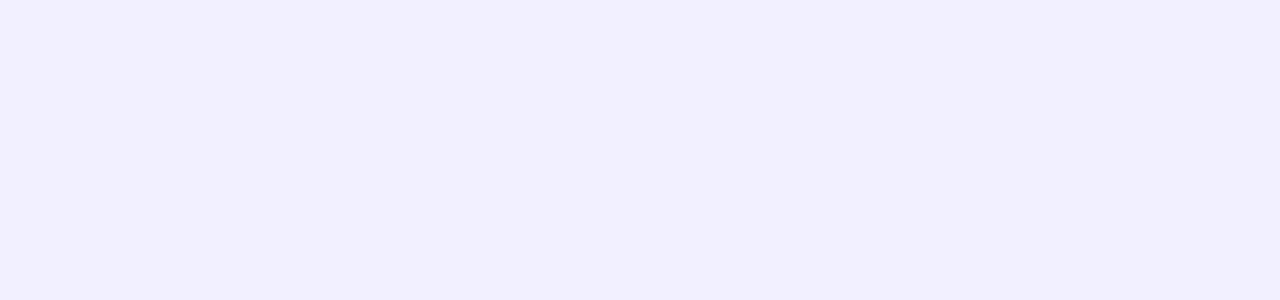
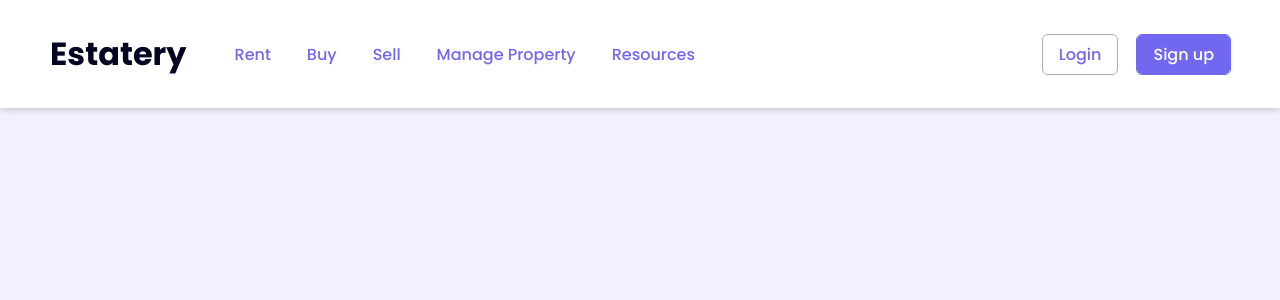
Before and after one commit to ShivangamSoni/react-real-estate-filter-app, a React (Create React App) app: page /rent in a window 1280 px wide. Shown: the top 300 px of the page. Built offline with nearby package versions, Linux system fonts and the light colour scheme.

Commit message:
Add: Header

```diff
--- a/src/App.js
+++ b/src/App.js
@@ -1,5 +1,11 @@
+import Header from "./components/Header/Header";
+
 const App = () => {
-  return null;
+  return (
+    <>
+      <Header />
+    </>
+  );
 };
 
 export default App;
--- /dev/null
+++ b/src/components/Header/Header.js
@@ -0,0 +1,79 @@
+import {
+  Container,
+  Logo,
+  NavBar,
+  NavLink,
+  ButtonLink,
+} from "./styled.component";
+
+const SITE_LINKS = [
+  {
+    id: 1,
+    label: "Rent",
+    to: "/rent",
+  },
+  {
+    id: 2,
+    label: "Buy",
+    to: "/buy",
+  },
+  {
+    id: 3,
+    label: "Sell",
+    to: "/sell",
+  },
+  {
+    id: 4,
+    label: "Manage Property",
+    to: "/manage-property",
+  },
+  {
+    id: 5,
+    label: "Resources",
+    to: "/resources",
+  },
+];
+
+const USER_ACTIONS = [
+  {
+    id: 1,
+    label: "Login",
+    to: "login",
+    variant: "outlined",
+  },
+  {
+    id: 2,
+    label: "Sign up",
+    to: "signup",
+  },
+];
+
+const Header = () => {
+  return (
+    <Container>
+      <Logo>Estatery</Logo>
+
+      <NavBar>
+        <ul>
+          {SITE_LINKS.map(({ id, label, to }) => (
+            <li key={id}>
+              <NavLink href={to}>{label}</NavLink>
+            </li>
+          ))}
+        </ul>
+
+        <ul>
+          {USER_ACTIONS.map(({ id, label, to, variant }) => (
+            <li key={id}>
+              <ButtonLink href={to} variant={variant}>
+                {label}
+              </ButtonLink>
+            </li>
+          ))}
+        </ul>
+      </NavBar>
+    </Container>
+  );
+};
+
+export default Header;
--- /dev/null
+++ b/src/components/Header/styled.component.js
@@ -0,0 +1,75 @@
+import styled from "styled-components";
+import { button, linkStyles } from "../../styles/common.component";
+
+export const Container = styled.header`
+  background-color: var(--light);
+  padding: 30px 50px;
+  box-shadow: 0 0 0.5em var(--gray);
+
+  display: flex;
+  align-items: center;
+  justify-content: flex-start;
+  column-gap: 40px;
+`;
+
+export const Logo = styled.h1`
+  color: var(--dark);
+`;
+
+export const NavBar = styled.nav`
+  flex: 1;
+  display: flex;
+  align-items: center;
+  justify-content: space-between;
+
+  & > ul {
+    padding: 0;
+    list-style: none;
+    display: flex;
+    align-items: center;
+    justify-content: space-between;
+    column-gap: 20px;
+  }
+`;
+
+export const NavLink = styled.a`
+  ${linkStyles}
+
+  padding: 0.5em;
+  border-radius: 5px;
+
+  position: relative;
+  isolation: isolate;
+  overflow: hidden;
+
+  &::after {
+    content: "";
+    position: absolute;
+    inset: 0;
+    z-index: -1;
+    border-radius: inherit;
+
+    background-image: linear-gradient(
+      to bottom,
+      transparent 0%,
+      transparent 50%,
+      var(--secondary) 51%,
+      var(--secondary) 100%
+    );
+    background-size: 100% 200%;
+    background-position: top;
+
+    transition: background 300ms linear;
+  }
+
+  &:hover,
+  &.active {
+    &::after {
+      background-position: bottom;
+    }
+  }
+`;
+
+export const ButtonLink = styled.a`
+  ${button}
+`;
```
